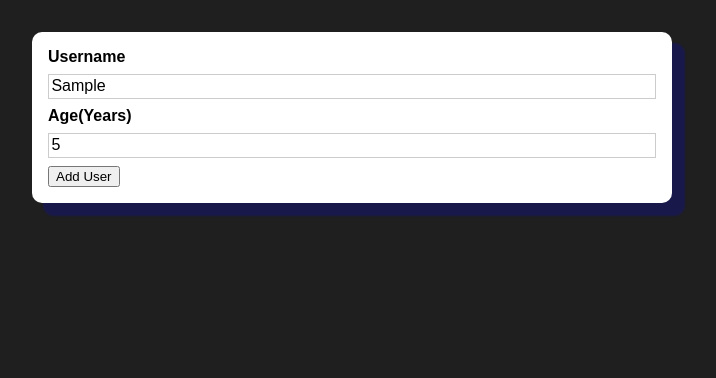
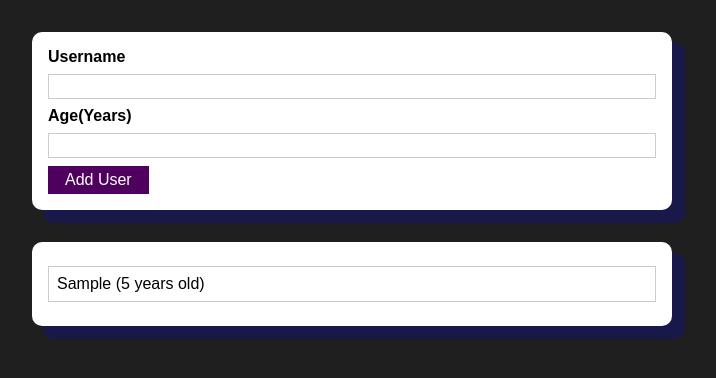
Before and after one commit to marcusedralin/usernameProject, a React (Create React App) app: page / in a window 1280 px wide. Both pictures are taken after typing "Sample", "5" into the empty fields and a click on the button "Add User". Shown: the top 378 px of the page, without its empty margins (288-1004 px from the left). Built offline with nearby package versions, Linux system fonts and the light colour scheme.

Commit message:
AddUser functionality

```diff
--- a/src/App.js
+++ b/src/App.js
@@ -1,10 +1,22 @@
-import React from 'react';
+import React, {useState} from 'react';
 
 import AddUser from './components/Users/AddUser';
+import UsersList from './components/Users/UsersList';
 
 function App() {
+  const [usersList, setUsersList] = useState([]);
+
+  const addUserHandler = (uName, uAge) => {
+    setUsersList((prevUsersList) => {
+      return [...prevUsersList, { name: uName, age: uAge, id: Math.random().toString() }];
+    });
+  };
+
   return (
-    <AddUser />
+    <div>
+      <AddUser onAddUser={addUserHandler} />
+      <UsersList users={usersList} />
+    </div>
   );
 }
 
--- /dev/null
+++ b/src/components/UI/Button.js
@@ -0,0 +1,17 @@
+import React from 'react'
+
+import styles from './Button.module.css'
+
+const Button = (props) => {
+    return (
+    <button
+        className={styles.button}
+        type={ props.type || 'button' }
+        onClick={props.onClick}
+    >
+        {props.children}
+    </button>
+    );
+};
+
+export default Button
--- /dev/null
+++ b/src/components/UI/Button.module.css
@@ -0,0 +1,18 @@
+.button {
+    font: inherit;
+    border: 1px solid #4f005f;
+    background: #4f005f;
+    color: white;
+    padding: 0.25rem 1rem;
+    cursor: pointer;
+  }
+
+  .button:hover,
+  .button:active {
+    background: #741188;
+    border-color: #741188;
+  }
+
+  .button:focus {
+    outline: none;
+  }
--- a/src/components/Users/AddUser.js
+++ b/src/components/Users/AddUser.js
@@ -1,23 +1,41 @@
-import React from 'react'
+import React, { useState } from 'react'
 
 import Card from '../UI/Card';
+import Button from '../UI/Button';
 
 import styles from './AddUser.module.css'
 
 const AddUser = props => {
+    const [ usernameInput, setUsernameInput ] = useState('');
+    const [ usernameInputAge, setUsernameInputAge ] = useState('');
 
     const addUserHandler = (event) =>{
         event.preventDefault();
+        if (usernameInput.trim().length === 0 || usernameInputAge.trim().length === 0) {
+            return
+        }
+        if (usernameInputAge < 1) return;
+        props.onAddUser(usernameInput, usernameInputAge);
+        setUsernameInput('');
+        setUsernameInputAge('');
     }
+
+    const usernameChangeHandler = (event) => {
+        setUsernameInput(event.target.value);
+    };
+
+    const usernameAgeChangeHandler = (event) => {
+        setUsernameInputAge (event.target.value);
+    };
 
     return (
         <Card className={styles.input}>
             <form onSubmit={addUserHandler}>
                 <label htmlFor="username">Username</label>
-                <input id="username" type="text"/>
+                <input id="username" type="text" value={usernameInput} onChange={usernameChangeHandler}/>
                 <label htmlFor="age">Age(Years)</label>
-                <input id="age" type="number"/>
-                <button type="submit">Add User</button>
+                <input id="age" type="number" value={usernameInputAge} onChange={usernameAgeChangeHandler}/>
+                <Button className={styles.button} type="submit">Add User</Button>
             </form>
         </Card>
     )
--- /dev/null
+++ b/src/components/Users/UsersList.js
@@ -0,0 +1,21 @@
+import React from 'react'
+
+import Card from '../UI/Card';
+
+import styles from './UsersList.module.css'
+
+const UsersList = props => {
+    return (
+        <Card className={styles.users} >
+            <ul>
+                {props.users.map(user =>
+                <li key={user.id}>
+                    {user.name} ({user.age} years old)
+                </li>
+                )}
+            </ul>
+        </Card>
+    );
+};
+
+export default UsersList
--- /dev/null
+++ b/src/components/Users/UsersList.module.css
@@ -0,0 +1,16 @@
+.users {
+    margin: 2rem auto;
+    width: 90%;
+    max-width: 40rem;
+  }
+
+  .users ul {
+    list-style: none;
+    padding: 1rem;
+  }
+
+  .users li {
+    border: 1px solid #ccc;
+    margin: 0.5rem 0;
+    padding: 0.5rem;
+  }
```
Also changed, not shown: src/components/UI/ErrorModal.js (added, +11 -0 lines).
